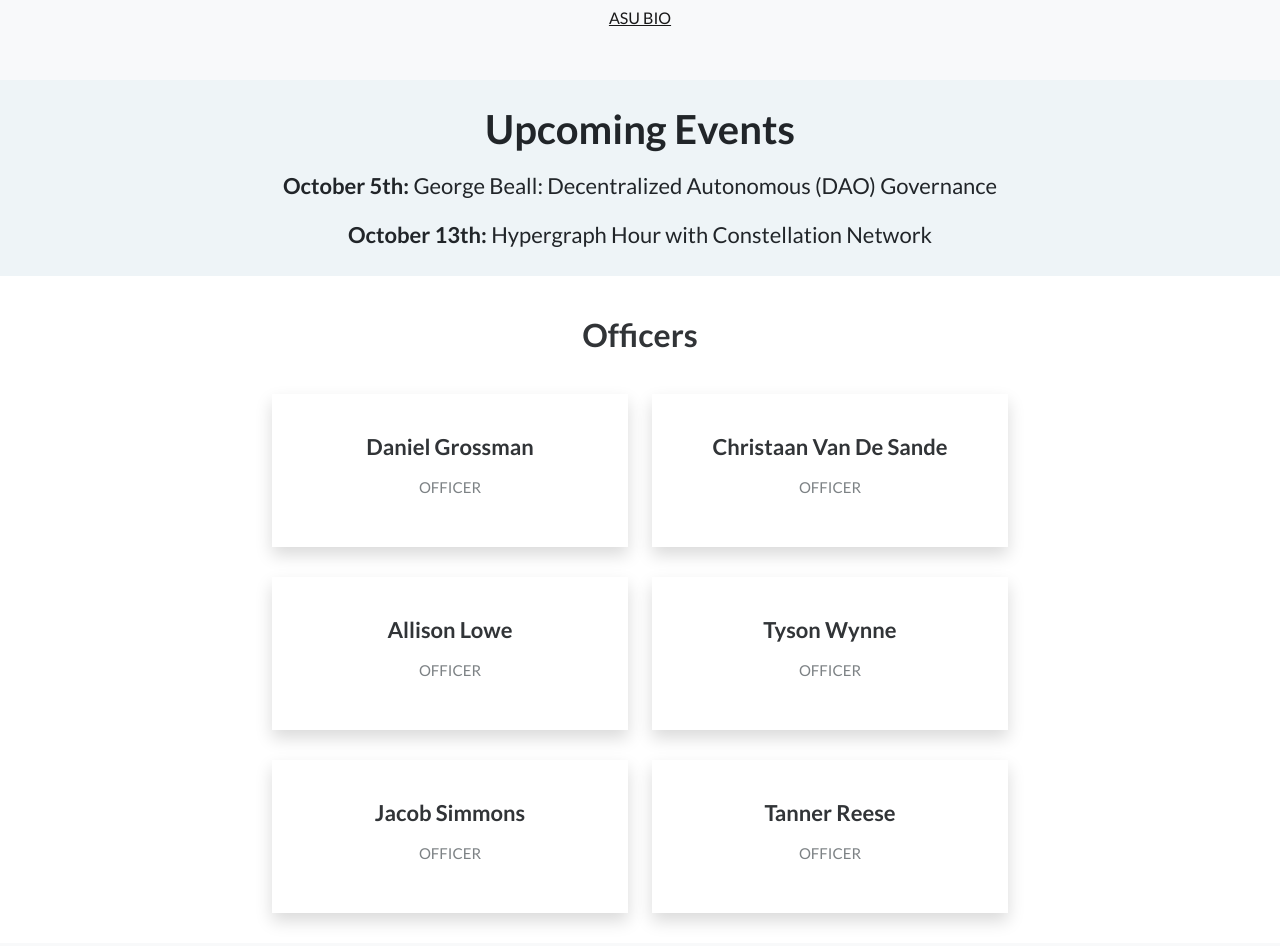
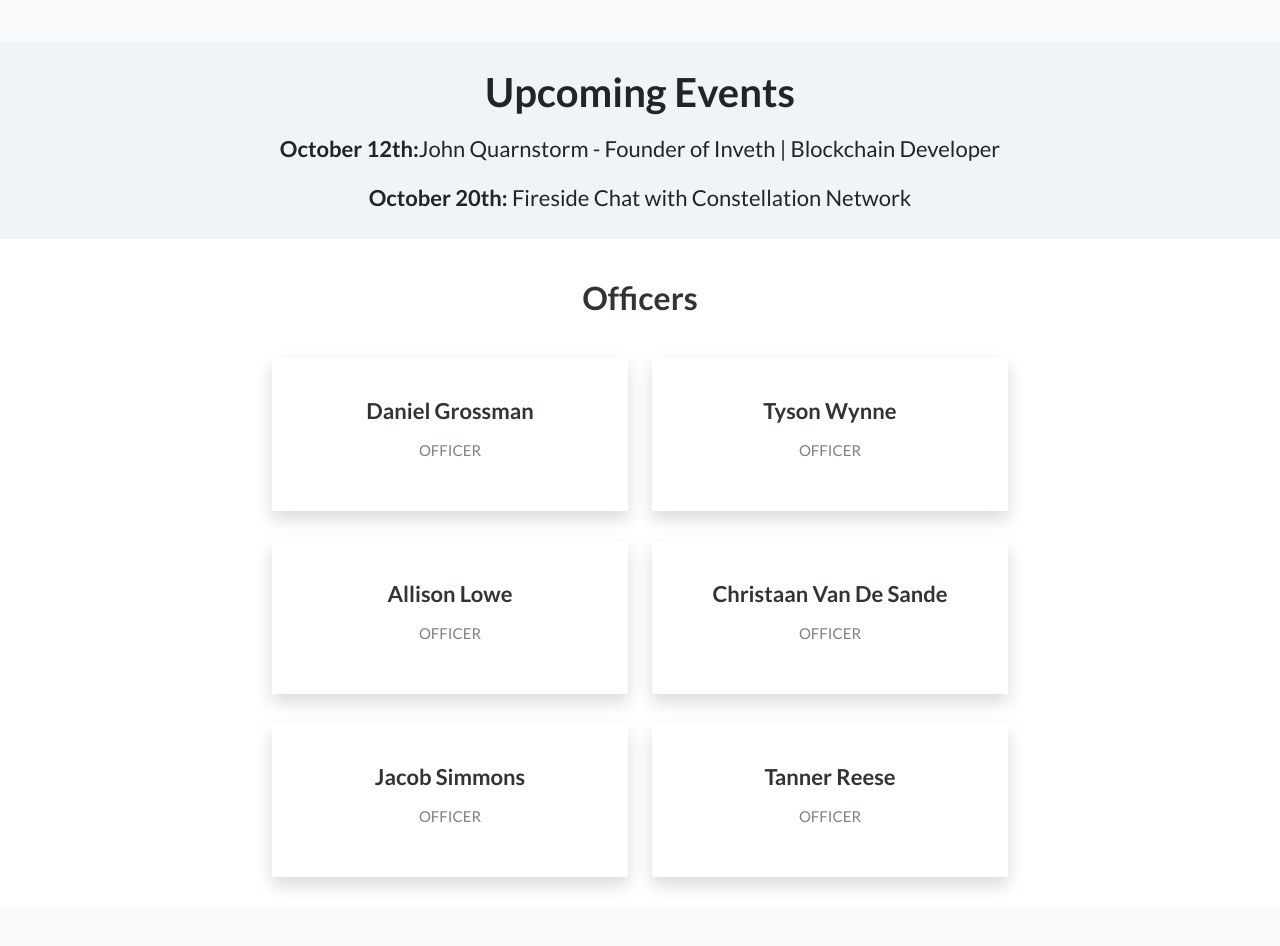
Before and after one commit to twynne20/bfcasu.github.io, a plain HTML site: page index.html in a window 1280 px wide. Shown: the part 1562-2508 px from the top of the page. Drawn offline with nearby package versions, Linux system fonts and the light colour scheme.

Commit message:
Update index.html
Updated links

```diff
--- a/index.html
+++ b/index.html
@@ -38,7 +38,7 @@
                 <div class="row">
                     <div class="col">
                         <div class="text" style="margin-top: 25px;margin-bottom: 25px;">
-                            <h1 style="text-align: center;font-size: 30px;"><a href="https://asu.campuslabs.com/engage/event/7414519" style="color: rgb(0,0,0);font-size: 28px;">Next Event:&nbsp;<strong>7pm October 5th - </strong><br>George Beall on Decentralized Autonomous Organization (DAO) Governance @<strong>&nbsp;CVAC, Room 351&nbsp;</strong></a></h1>
+                            <h1 style="text-align: center;font-size: 30px;"><a href="https://asu.campuslabs.com/engage/organization/bfc" style="color: rgb(0,0,0);font-size: 28px;">Next Event:&nbsp;<strong>7pm October 12th - </strong><br>John Quarnstorm - Founder of Inveth | Blockchain Developer @<strong>&nbsp;CVAC, Room 351&nbsp;</strong></a></h1>
                         </div>
                     </div>
                 </div>
@@ -112,8 +112,8 @@
                         <div class="text" style="margin-top: 25px;margin-bottom: 25px;">
                             <h1 id="UpcomingEvents" style="text-align: center;">Upcoming Events</h1>
                             <p style="text-align: center;font-size: 22px;"></p>
-                            <p style="text-align: center;font-size: 22px;"><strong>October 5th:</strong> George Beall: Decentralized Autonomous (DAO) Governance</p>
-                            <p style="text-align: center;font-size: 22px;"><strong>October 13th:</strong>&nbsp;Hypergraph Hour with Constellation Network</p>
+                            <p style="text-align: center;font-size: 22px;"><strong>October 12th:</strong>John Quarnstorm - Founder of Inveth | Blockchain Developer </p>
+                            <p style="text-align: center;font-size: 22px;"><strong>October 20th:</strong>&nbsp;Fireside Chat with Constellation Network</p>
                         </div>
                     </div>
                 </div>
@@ -132,7 +132,7 @@
                 </div>
                 <div class="col-sm-6 col-md-5 col-lg-4 item">
                     <div class="shadow box" style="height: 153px;background: rgb(255,255,255);">
-                        <h3 class="name" style="font-size: 22px;margin-top: 10px;">Christaan Van De Sande</h3>
+                        <h3 class="name" style="font-size: 22px;margin-top: 10px;">Tyson Wynne</h3>
                         <p class="description">OFFICER</p>
                     </div>
                 </div>
@@ -146,7 +146,7 @@
                 </div>
                 <div class="col-sm-6 col-md-5 col-lg-4 item">
                     <div class="shadow box" style="height: 153px;">
-                        <h3 class="name" style="font-size: 22px;margin-top: 10px;">Tyson Wynne</h3>
+                        <h3 class="name" style="font-size: 22px;margin-top: 10px;">Christaan Van De Sande</h3>
                         <p class="description">OFFICER</p>
                     </div>
                 </div>
```
